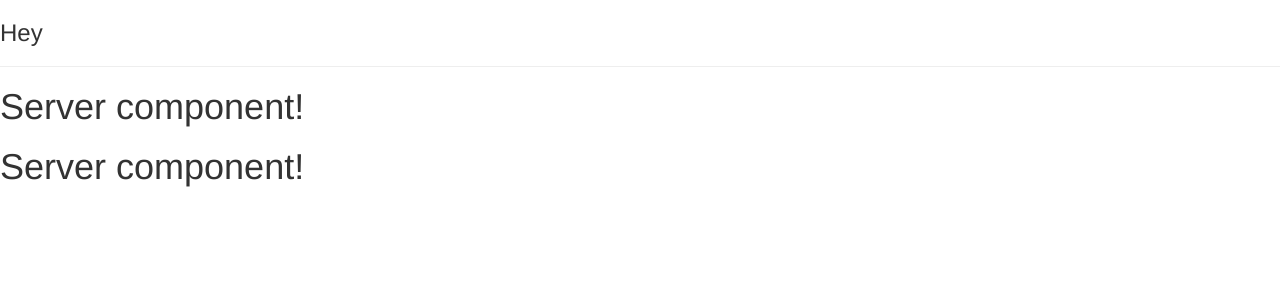
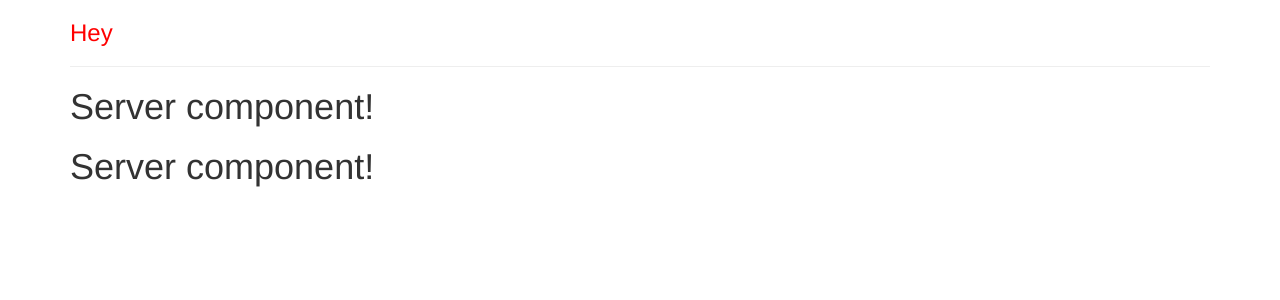
Before and after one commit to andresito1969/angular-first-app, an Angular app: page / in a window 1280 px wide. Shown: the top 300 px of the page. Built offline with nearby package versions, Linux system fonts and the light colour scheme.

Commit message:
[COMPONENT STYLES]

```diff
--- a/src/app/app.component.css
+++ b/src/app/app.component.css
@@ -0,0 +1,3 @@
+h3 {
+    color: darkblue;
+}
--- a/src/app/app.component.html
+++ b/src/app/app.component.html
@@ -1,4 +1,9 @@
-<h3>Hey</h3>
-
-<hr>
-<app-servers></app-servers>
+<div class="container">
+    <div class="row">
+        <div class="col-xs-12">
+            <h3>Hey</h3>
+            <hr>
+            <app-servers></app-servers>
+        </div>
+    </div>
+</div>
--- a/src/app/app.component.ts
+++ b/src/app/app.component.ts
@@ -3,7 +3,12 @@
 @Component({
   selector: 'app-root',
   templateUrl: './app.component.html',
-  styleUrl: './app.component.css'
+  // styleUrl: './app.component.css',
+  styles: [`
+    h3 {
+      color: red;
+    }
+  `]
 })
 export class AppComponent {
 }
--- a/src/app/servers/servers.component.ts
+++ b/src/app/servers/servers.component.ts
@@ -2,7 +2,10 @@
 
 @Component({
   selector: 'app-servers',
-  templateUrl: './servers.component.html',
+  template: `
+      <app-server></app-server>
+      <app-server></app-server>
+    `,
   styleUrl: './servers.component.css'
 })
 export class ServersComponent {
```
